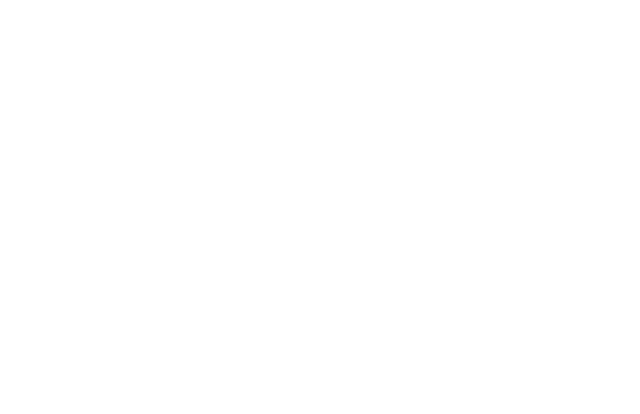
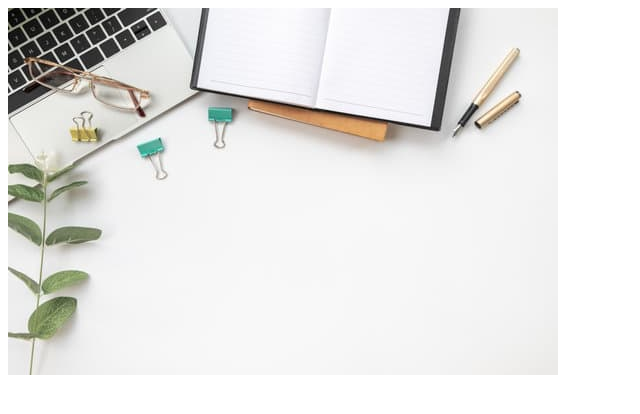
Before and after one commit to Breno-Zanon/Projeto-Reciclagem, a plain HTML site: page index.html in a window 1280 px wide. Shown: the whole page, without its empty margins (0-640 px from the left). Drawn offline with Linux system fonts and the light colour scheme.

Commit message:
adicionando imagens

```diff
--- a/index.html
+++ b/index.html
@@ -7,7 +7,7 @@
 </head>
 <body>
     <header>
-        <img src="" alt="">
+        <img src="tl.jpg" alt="mesa cheia de objetos">
     </header>
     <main>
         <section>
```
